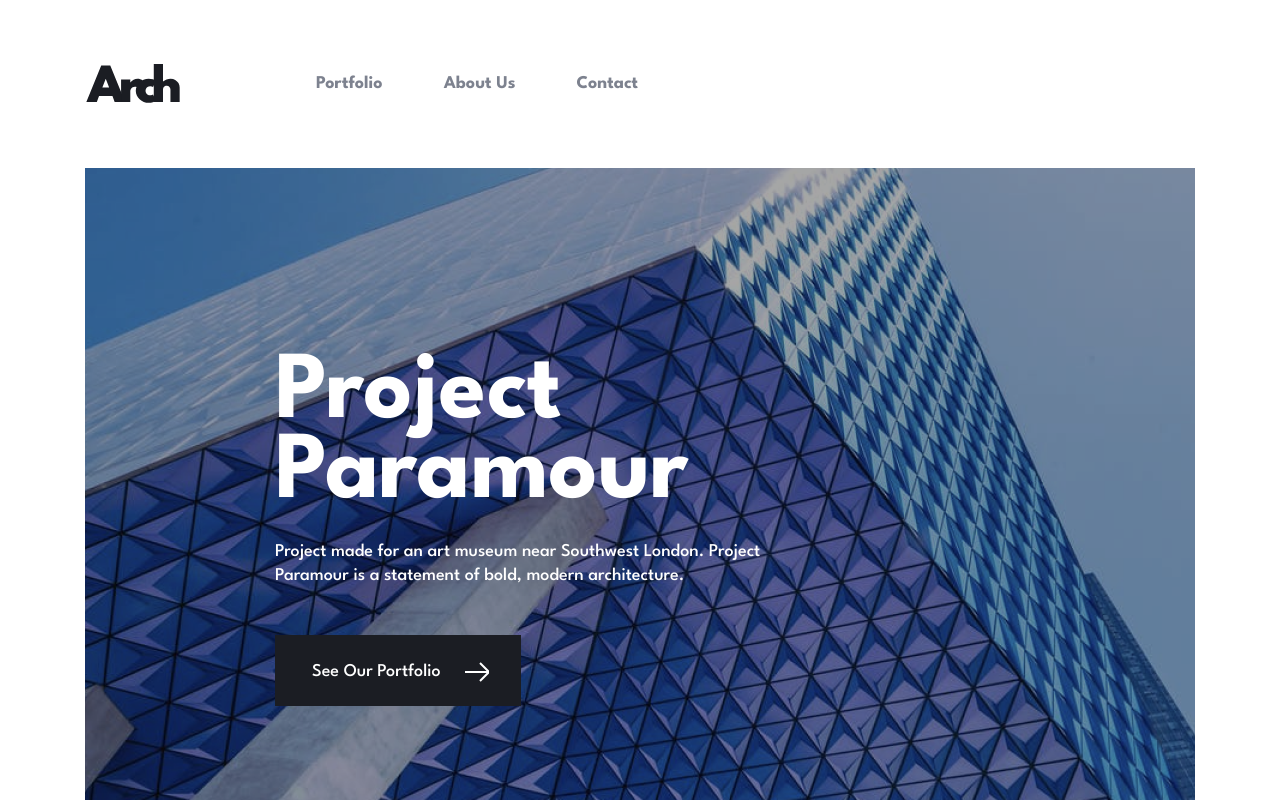
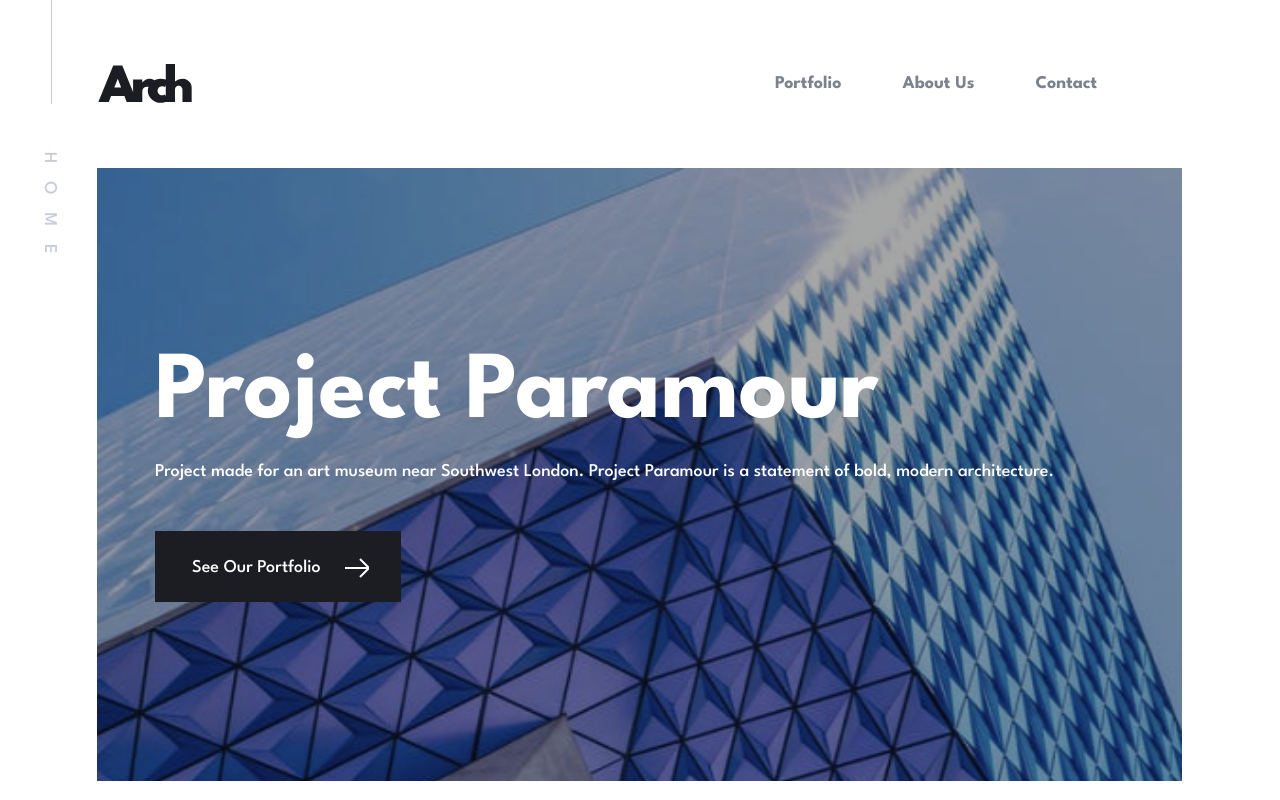
Before and after one commit to TedJenkler/Arch-Studio-SCSS-Portfolio, a React (Vite) app: page / in a window 1280 px wide. Built offline with nearby package versions, Linux system fonts and the light colour scheme.

Commit message:
fix: Resolve styling issues on homepage

```diff
--- a/src/assets/scss/components/_footer.scss
+++ b/src/assets/scss/components/_footer.scss
@@ -74,7 +74,7 @@ footer {
         button {
             position: absolute;
             top: 50%;
-            right: 9.375rem;
+            right: -9.375rem;
             transform: translate(0, -50%);
         }
     }
@@ -93,7 +93,7 @@ footer {
         }
 
         button {
-            right: 7.875rem;
+            right: -7.875rem;
         }
     }
 }
--- a/src/assets/scss/components/_section.scss
+++ b/src/assets/scss/components/_section.scss
@@ -83,6 +83,7 @@
             img {
                 width: 21.875rem;
                 height: 35.5rem;
+                display: flex;
             }
         }
 
--- a/src/assets/scss/pages/_home.scss
+++ b/src/assets/scss/pages/_home.scss
@@ -11,8 +11,8 @@
             position: absolute;
             display: flex;
             top: -10.5rem;
-            left: -2.1875rem;
-            transform: translate(-120%, 0);
+            left: 3.03125rem;
+            transform: translate(-50%, 0);
         }
     }
 }
@@ -21,5 +21,13 @@
     .home {
         padding: 0 10.3125rem;
         max-width: 90rem;
+
+        .tabletdesign {
+            position: absolute;
+            display: flex;
+            top: -10.5rem;
+            left: 5.15625rem;
+            transform: translate(-75%, 0);
+        }
     }
 }
--- a/src/assets/scss/utils/_variables.scss
+++ b/src/assets/scss/utils/_variables.scss
@@ -9,4 +9,4 @@ $grey2: #7D828F;
 $breakpoint-sm: 576px;
 $breakpoint-md: 768px;
 $breakpoint-lg: 992px;
-$breakpoint-xl: 1200px;
+$breakpoint-xl: 1440px;
```
